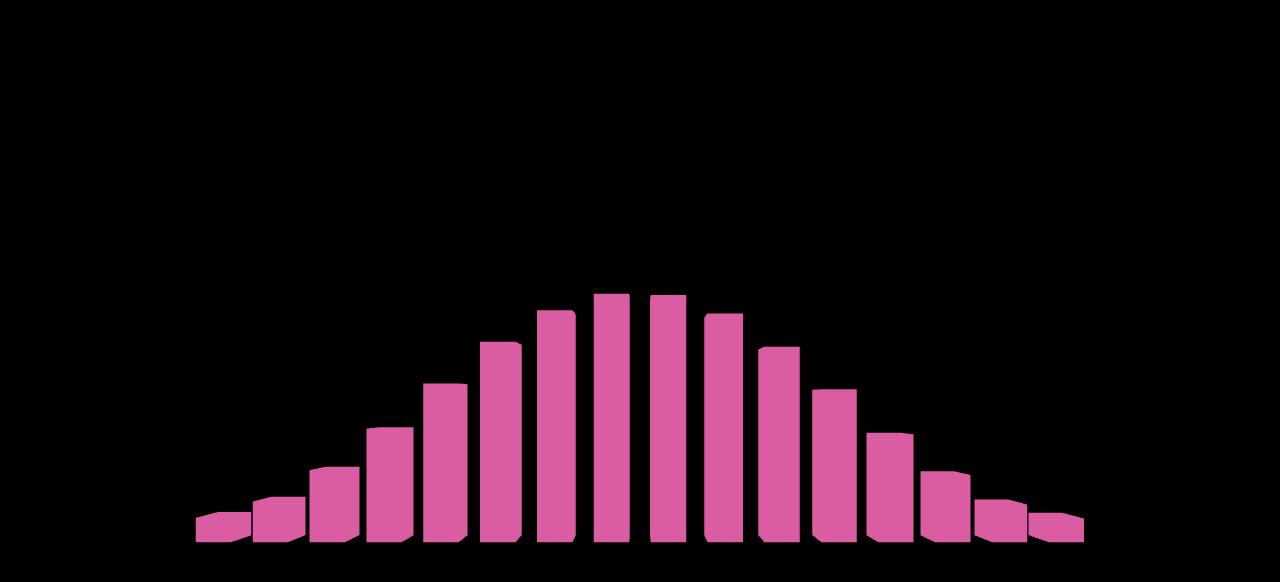
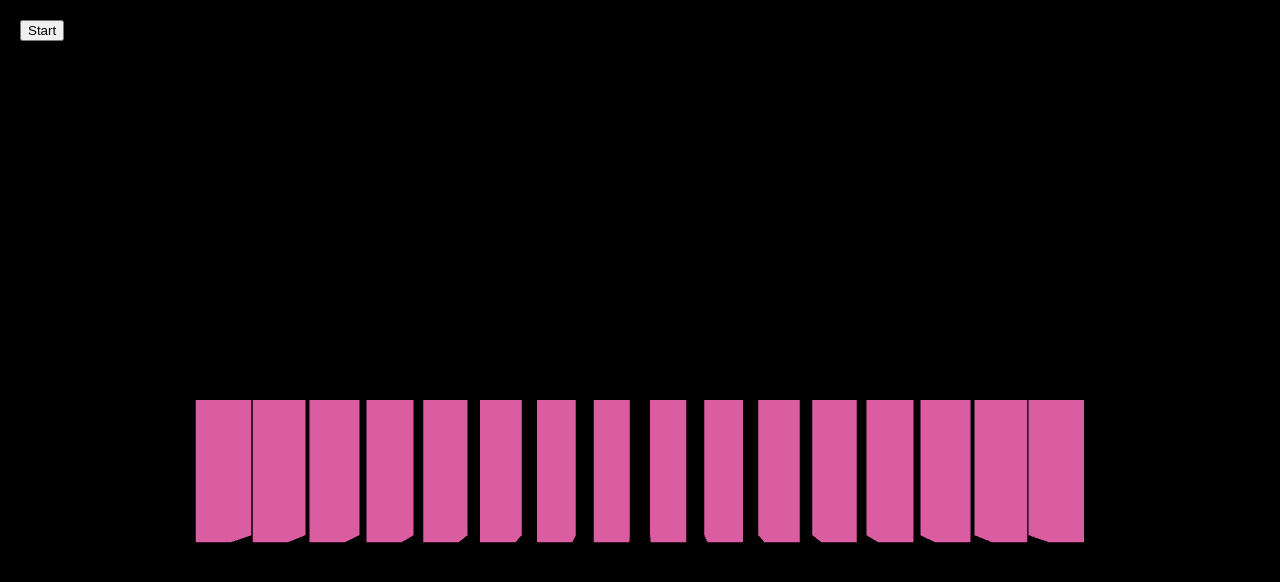
Before and after one commit to imkamie/audio-visualizer, a React (Vite) app: page / in a window 1280 px wide. Shown: the top 582 px of the page. Built offline with nearby package versions, Linux system fonts and the light colour scheme.

Commit message:
implement Web Audio API integration, add audio context and real-time audio visualization

```diff
--- a/src/App.tsx
+++ b/src/App.tsx
@@ -1,14 +1,33 @@
 import { Canvas } from '@react-three/fiber'
 
 import { Scene } from './components/Scene'
+import { useAudio } from './context/AudioContext'
 
 export default function App() {
+    const { isPlaying, startAudio } = useAudio()
+
     return (
+        <>
+            {!isPlaying && (
+                <button
+                    type="button"
+                    onClick={startAudio}
+                    style={{
+                        position: 'fixed',
+                        top: 20,
+                        left: 20,
+                        zIndex: 1,
+                    }}
+                >
+                    Start
+                </button>
+            )}
             <Canvas
                 camera={{ position: [0, 0, 5], fov: 60 }}
                 style={{ width: '100vw', height: '100vh', background: '#000' }}
             >
                 <Scene />
             </Canvas>
+        </>
     )
 }
--- a/src/components/FrequencyBars.tsx
+++ b/src/components/FrequencyBars.tsx
@@ -3,20 +3,30 @@ import { useFrame } from '@react-three/fiber'
 import type { Mesh } from 'three'
 
 import { Bar } from './Bar'
+import { useAudio } from '../context/AudioContext'
 
 export function FrequencyBars() {
     const count = 16
     const barsRef = useRef<(Mesh | null)[]>([])
+    const { analyser, dataArray } = useAudio()
 
-    useFrame(({ clock }) => {
-        const time = clock.getElapsedTime()
+    useFrame(() => {
+        const analyserNode = analyser.current
+        const frequencies = dataArray.current
+
+        if (!analyserNode || !frequencies) {
+            return
+        }
+
+        analyserNode.getByteFrequencyData(frequencies)
 
         barsRef.current.forEach((bar, idx) => {
             if (!bar) {
                 return
             }
-            const x = (idx - count / 2 + 0.5) * 0.4
-            const height = (Math.sin(time + x) + 1.2) * 0.8
+            const value = frequencies[idx]
+            // const height = Math.max(value / 40, 0.05)
+            const height = value / 160
 
             bar.scale.y = height
             bar.position.y = height / 2
--- /dev/null
+++ b/src/context/AudioContext.tsx
@@ -0,0 +1,25 @@
+import React, { createContext, useContext } from 'react'
+
+import { useAudioAnalyzer } from '../hooks/useAudioAnalyzer'
+
+type AudioContextValue = ReturnType<typeof useAudioAnalyzer>
+
+const AudioContext = createContext<AudioContextValue | null>(null)
+
+export function AudioProvider({ children }: { children: React.ReactNode }) {
+    const audio = useAudioAnalyzer()
+
+    return (
+        <AudioContext.Provider value={audio}>{children}</AudioContext.Provider>
+    )
+}
+
+export function useAudio() {
+    const context = useContext(AudioContext)
+
+    if (!context) {
+        throw new Error('useAudio must be used inside AudioProvider')
+    }
+
+    return context
+}
--- /dev/null
+++ b/src/hooks/useAudioAnalyzer.ts
@@ -0,0 +1,47 @@
+import { useRef, useState } from 'react'
+
+export function useAudioAnalyzer() {
+    const analyserRef = useRef<AnalyserNode | null>(null)
+    const dataArrayRef = useRef<Uint8Array<ArrayBuffer> | null>(null)
+    const audioRef = useRef<HTMLAudioElement | null>(null)
+    const contextRef = useRef<AudioContext | null>(null)
+
+    const [isPlaying, setIsPlaying] = useState(false)
+
+    async function startAudio() {
+        if (audioRef.current) {
+            await audioRef.current.play()
+            setIsPlaying(true)
+            return
+        }
+
+        const audio = new Audio('/no-copyright-music.mp3')
+        audio.loop = true
+
+        const context = new AudioContext()
+        const source = context.createMediaElementSource(audio)
+        const analyser = context.createAnalyser()
+
+        analyser.fftSize = 256
+
+        source.connect(analyser)
+        analyser.connect(context.destination)
+
+        analyserRef.current = analyser
+        dataArrayRef.current = new Uint8Array(new ArrayBuffer(analyser.frequencyBinCount))
+        audioRef.current = audio
+        contextRef.current = context
+
+        await context.resume()
+        await audio.play()
+
+        setIsPlaying(true)
+    }
+
+    return {
+        analyser: analyserRef,
+        dataArray: dataArrayRef,
+        isPlaying,
+        startAudio,
+    }
+}
--- a/src/main.tsx
+++ b/src/main.tsx
@@ -2,9 +2,12 @@ import { StrictMode } from 'react'
 import { createRoot } from 'react-dom/client'
 import './index.css'
 import App from './App.tsx'
+import { AudioProvider } from './context/AudioContext.tsx'
 
 createRoot(document.getElementById('root')!).render(
     <StrictMode>
-        <App />
+        <AudioProvider>
+            <App />
+        </AudioProvider>
     </StrictMode>
 )
```
Also changed, not shown: 2 other files (tests, documents, lock files or other folders). Lines whose indentation alone changed are shown as unchanged.
